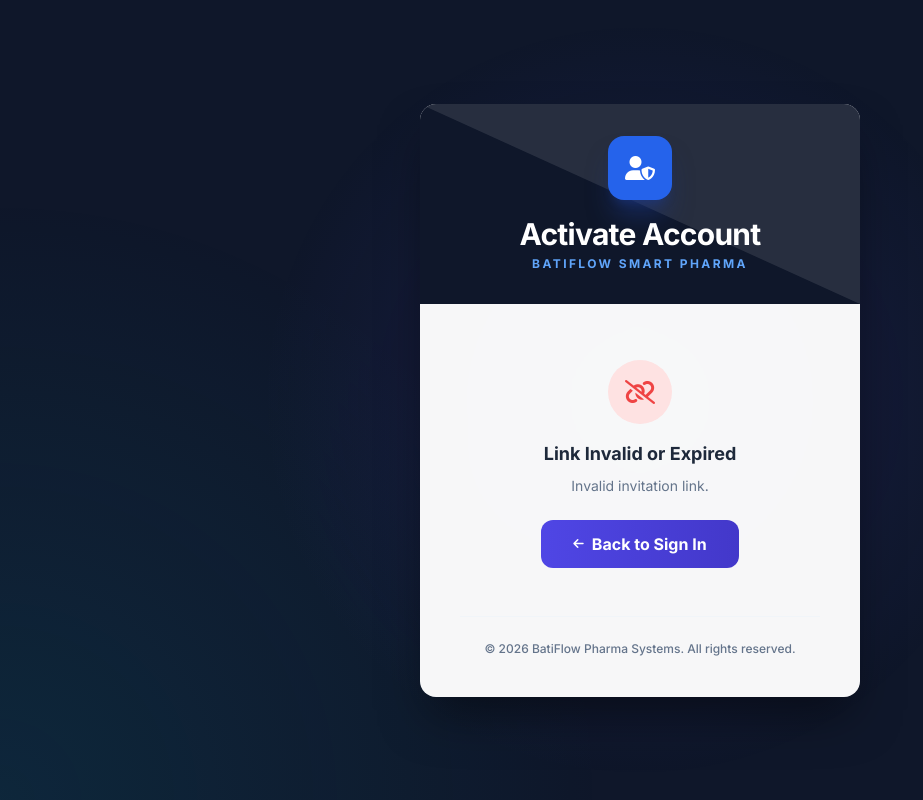
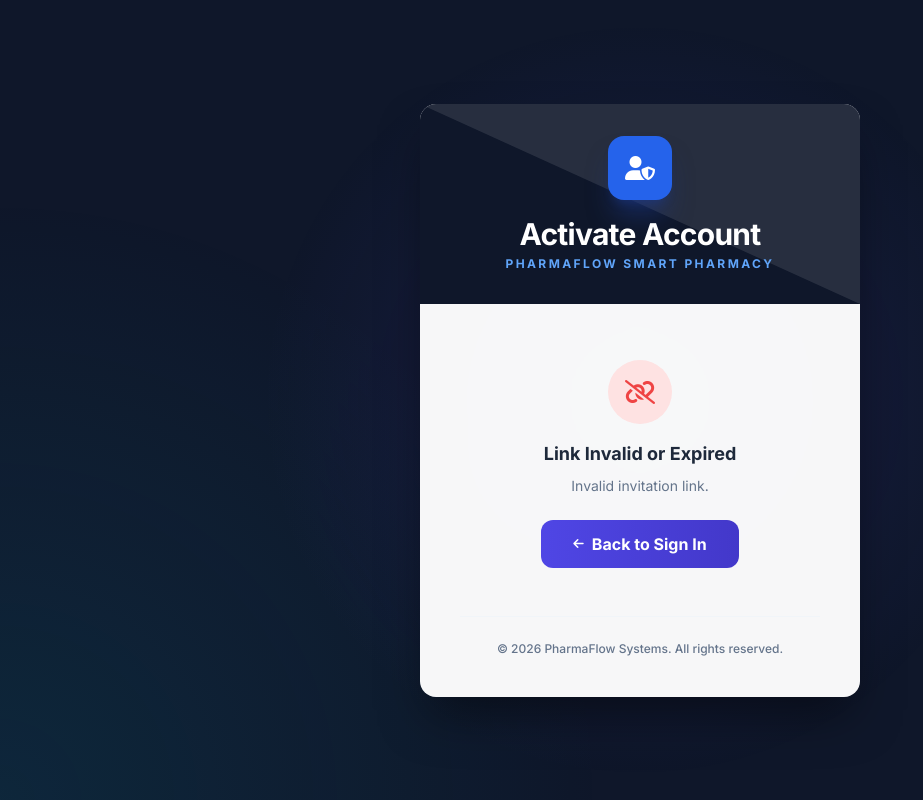
Before and after one commit to bati58/pharmacy-management-system, a PHP site: page /pharmacy-management-system/frontend/pages/auth/set-password.php in a window 1280 px wide. Shown: the whole page, without its empty margins (0-923 px from the left). Run offline with PHP 8.4, Linux system fonts and the light colour scheme; some libraries are stand-ins or nearby versions.

Commit message:
Update set-password.php

```diff
--- a/frontend/pages/auth/set-password.php
+++ b/frontend/pages/auth/set-password.php
@@ -29,7 +29,7 @@
 <head>
     <meta charset="UTF-8">
     <meta name="viewport" content="width=device-width, initial-scale=1.0">
-    <title>Activate Account - BatiFlow Pharma</title>
+    <title>Activate Account - PharmaFlow system</title>
     <link rel="preconnect" href="https://fonts.googleapis.com">
     <link rel="preconnect" href="https://fonts.gstatic.com" crossorigin>
     <link href="https://fonts.googleapis.com/css2?family=Inter:wght@400;500;600;700&display=swap" rel="stylesheet">
@@ -94,7 +94,7 @@
                     <i class="fas fa-user-shield text-2xl"></i>
                 </div>
                 <h2 class="text-3xl font-extrabold text-white tracking-tight">Activate Account</h2>
-                <p class="text-blue-400 text-xs font-bold uppercase tracking-[0.2em] mt-1">BatiFlow Smart Pharma</p>
+                <p class="text-blue-400 text-xs font-bold uppercase tracking-[0.2em] mt-1">PharmaFlow Smart Pharmacy</p>
             </div>
         </div>
 
@@ -114,7 +114,7 @@
                 </div>
             <?php else: ?>
                 <!-- Set Password Form -->
-                <p class="text-slate-500 text-sm mb-6 text-center">Create a strong password to activate your BatiFlow account.</p>
+                <p class="text-slate-500 text-sm mb-6 text-center">Create a strong password to activate your PharmaFlow account.</p>
 
                 <!-- Alert messages -->
                 <div id="setPassAlert" class="hidden items-center gap-3 rounded-xl px-4 py-3 text-sm font-medium mb-4">
@@ -153,7 +153,7 @@
 
             <div class="mt-8 pt-6 border-t border-slate-100 text-center">
                 <p class="text-slate-500 text-xs font-medium">
-                    &copy; 2026 BatiFlow Pharma Systems. All rights reserved.
+                    &copy; 2026 PharmaFlow Systems. All rights reserved.
                 </p>
             </div>
         </div>
```
